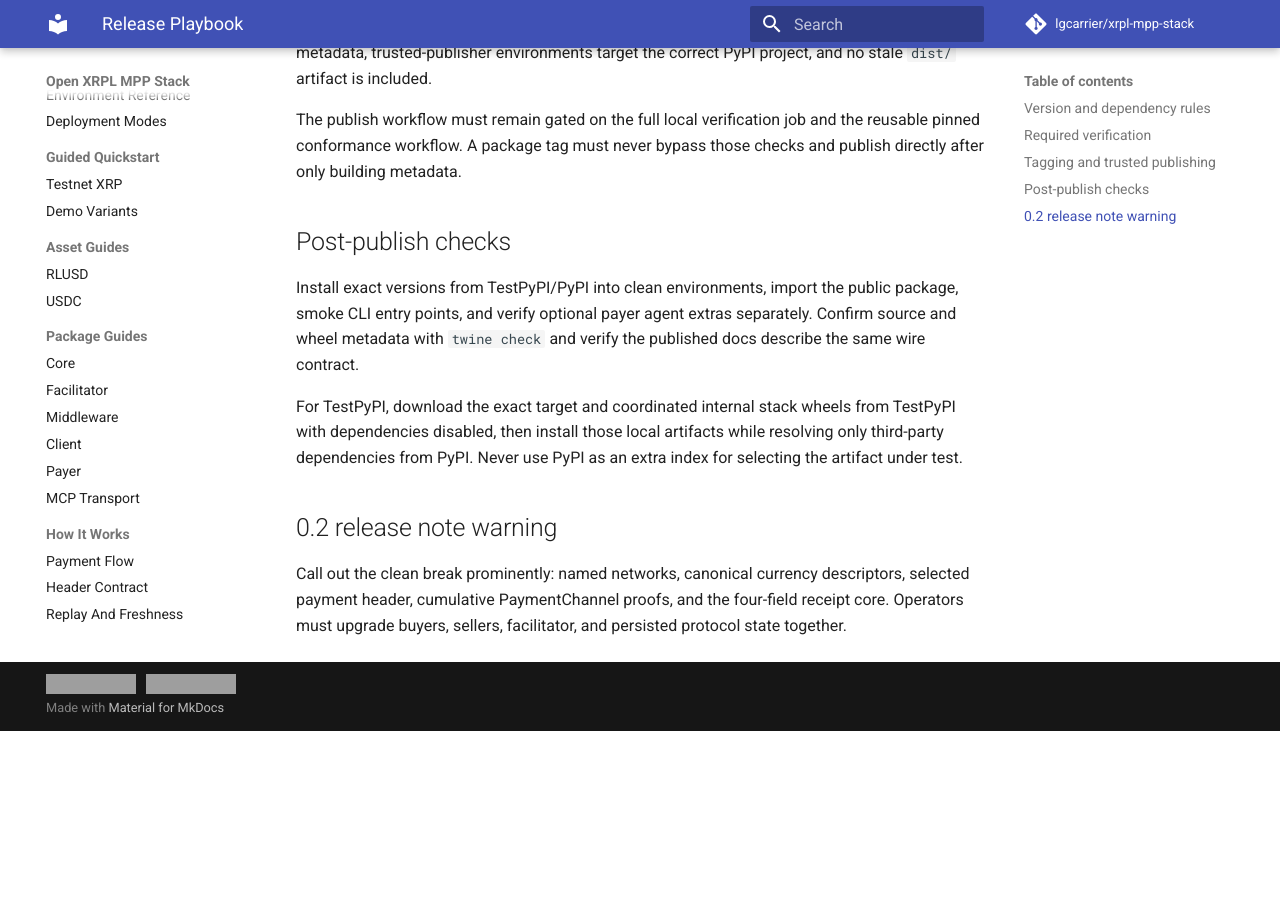
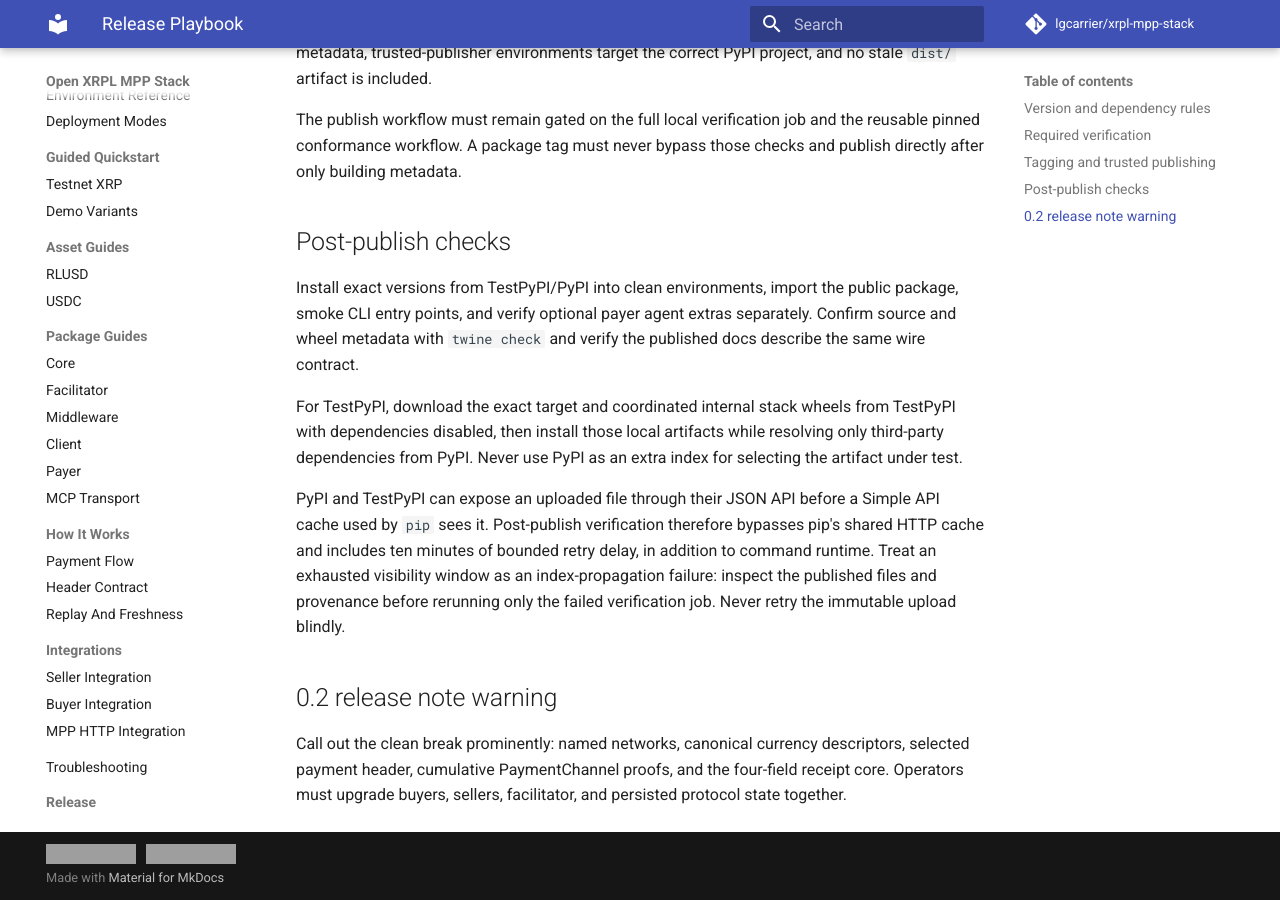
Before and after one commit to lgcarrier/xrpl-mpp-stack, an MkDocs documentation site: the page built from docs/release.md, in a window 1280 px wide and 900 px high, scrolled down 2299 px. Built offline with MkDocs 1.6.1 and Material for MkDocs 9.7.7, drawn with Linux system fonts in a browser that asks for light colours; comment, search, counter and statistics services are not loaded; before the commit the page ends 3030 px from its top, so only the background shows below that; grey boxes are pictures that could not be loaded.

Commit message:
ci: harden PyPI publish verification (#25)

```diff
--- a/docs/release.md
+++ b/docs/release.md
@@ -113,6 +113,14 @@
 while resolving only third-party dependencies from PyPI. Never use PyPI as an
 extra index for selecting the artifact under test.
 
+PyPI and TestPyPI can expose an uploaded file through their JSON API before a
+Simple API cache used by `pip` sees it. Post-publish verification therefore
+bypasses pip's shared HTTP cache and includes ten minutes of bounded retry
+delay, in addition to command runtime. Treat an exhausted visibility window as
+an index-propagation failure: inspect the published files and provenance before
+rerunning only the failed verification job. Never retry the immutable upload
+blindly.
+
 ## 0.2 release note warning
 
 Call out the clean break prominently: named networks, canonical currency
```
Also changed, not shown: CHANGELOG.md (+7 -1 lines), 2 other files.
